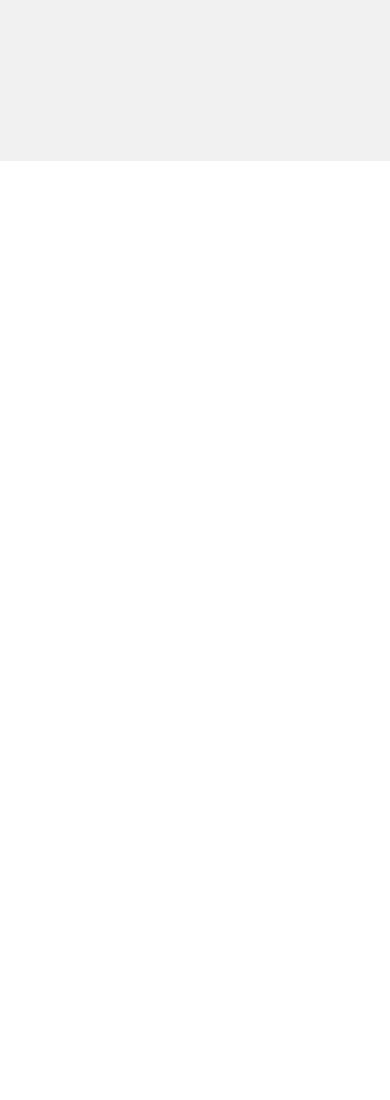
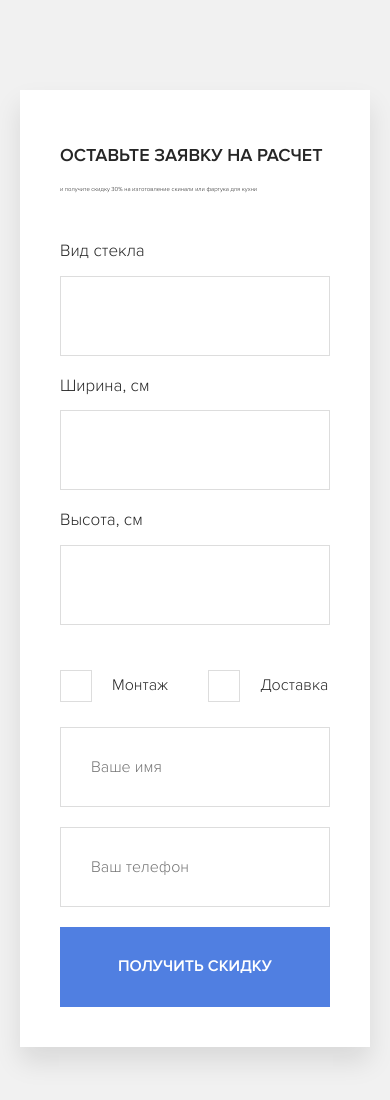
Before and after one commit to krafik/skinali, a plain HTML site: page index.html in a window 390 px wide. Shown: the part 642-1742 px from the top of the page. Before the commit the page ends 844 px from the top, so only its background shows below. Drawn offline with Linux system fonts and the light colour scheme.

Commit message:
блок offer + адаптив

```diff
--- a/index.html
+++ b/index.html
@@ -70,6 +70,65 @@
     <!-- /.hero -->
   </header>
   <!-- /.header -->
+
+  <main>
+    <section class="offer bg-secondary">
+      <div class="container">
+        <div class="offer__block offer-block">
+          <h2 class="offer__title">Оставьте заявку на расчет</h2>
+          <span class="offer__subtitle">и получите скидку 30% на изготовление скинали или фартука для кухни</span>
+          <form action="#" class="form offer__form">
+            <div class="form__row">
+              <div class="form__group">
+                <label for="" class="form__label">Вид стекла</label>
+                <input type="text" class="input form__input">
+              </div>
+              <div class="form__group">
+                <label for="" class="form__label">Ширина, см</label>
+                <input type="text" class="input form__input">
+              </div>
+              <div class="form__group">
+                <label for="" class="form__label">Высота, см</label>
+                <input type="text" class="input form__input">
+              </div>
+            </div>
+            <!-- /.form__row -->
+
+            <div class="form__row form__row-checkbox">
+              <div class="form__checkbox">
+                <input class="checkbox" type="checkbox" id="install">
+                <label class="checkbox-label" for="install">
+                  Монтаж
+                </label>
+              </div>
+              <div class="form__checkbox">
+                <input class="checkbox" type="checkbox" id="delivery">
+                <label class="checkbox-label" for="delivery">
+                  Доставка
+                </label>
+              </div>
+            </div>
+            <!-- /.form__row -->
+
+            <div class="form__row">
+              <div class="form__group">
+                <input type="text" class="form__input input" placeholder="Ваше имя">
+              </div>
+              <div class="form__group">
+                <input type="tel" class="form__input input" placeholder="Ваш телефон">
+              </div>
+              <div class="form__group">
+                <input type="submit" class="button form__button" value="получить скидку">
+              </div>
+            </div>
+            <!-- /.form__row -->
+          </form>
+        </div>
+      </div>
+      <!-- /.container -->
+    </section>
+    <!-- /.offer -->
+  </main>
 </body>
 
 </html>
--- a/sass/_colors.sass
+++ b/sass/_colors.sass
@@ -1,3 +1,4 @@
 $text-color: #262626
 $text-color-light: #7b7b79
 $primary: #507fe1
+$bg-secondary: #f1f1f1
--- a/sass/_interface.sass
+++ b/sass/_interface.sass
@@ -17,6 +17,34 @@ body
   color: #ffffff
   +bold
 
+.bg-secondary
+  background: $bg-secondary
+
+.input
+  height: 80px
+  padding-left: 30px
+  border: 1px solid #dddddd
+input[type="checkbox"]
+  display: none
+  &:checked + label:before
+      background: $primary
+.checkbox
+  &-label
+    display: flex
+    align-items: center
+    margin-right: 40px
+    &:hover
+      cursor: pointer
+    &:before
+      content: ''
+      // display: inline-block
+      width: 30px
+      height: 30px
+      border: 1px solid #dddddd
+      margin-right: 20px
+
+
+
 @media (max-width: 576px)
   .button-o
     font-size: 10px
--- /dev/null
+++ b/sass/blocks/_offer.sass
@@ -0,0 +1,65 @@
+.offer
+  padding: 129px 0
+  &-block
+    background: #fff url('../img/offer/form-bg.png') no-repeat center right
+    background-size: contain
+    box-shadow: 0 15px 25px rgba(0, 0, 0, 0.1)
+    padding: 80px
+    margin-top: -200px
+  &__title
+    font-size: 25px
+    text-transform: uppercase
+    +bold
+    margin-bottom: 20px
+  &__subtitle
+    display: block
+    font-size: 21px
+    margin-bottom: 48px
+.form
+  &__row
+    display: flex
+    align-items: center
+    max-width: 900px
+    margin-bottom: 25px
+    &:last-child
+      margin-bottom: 0
+  &__label
+    display: block
+    font-size: 17px
+    margin-bottom: 15px
+  &__group
+    flex-basis: 33.33%
+  &__input
+    width: 100%
+    border-right-width: 0
+    &:last-child
+      border-right-width: 1px
+  &__button
+    height: 80px
+    width: 100%
+
+
+@media (max-width: 1199px)
+  .offer
+    &-block
+      background-position: center right -120px
+@media (max-width: 768px)
+  .offer
+    &-block
+      background: none
+      background-color: #fff
+      padding: 40px
+    &__title
+      font-size: 18px
+    &__subtitle
+      font-size: 16%
+  .form
+    &__row
+      flex-direction: column
+      &-checkbox
+        flex-direction: row
+    &__group
+      flex-basis: 100%
+      width: 100%
+    &__input
+      margin-bottom: 20px
--- a/sass/style.sass
+++ b/sass/style.sass
@@ -15,3 +15,5 @@
 @import 'blocks/navbar'
 //hero
 @import 'blocks/hero'
+//offer
+@import 'blocks/offer'
```
Also changed, not shown: css/style.css, img/offer/form-bg.png (added), 1 other file. Lines whose indentation alone changed are shown as unchanged.
